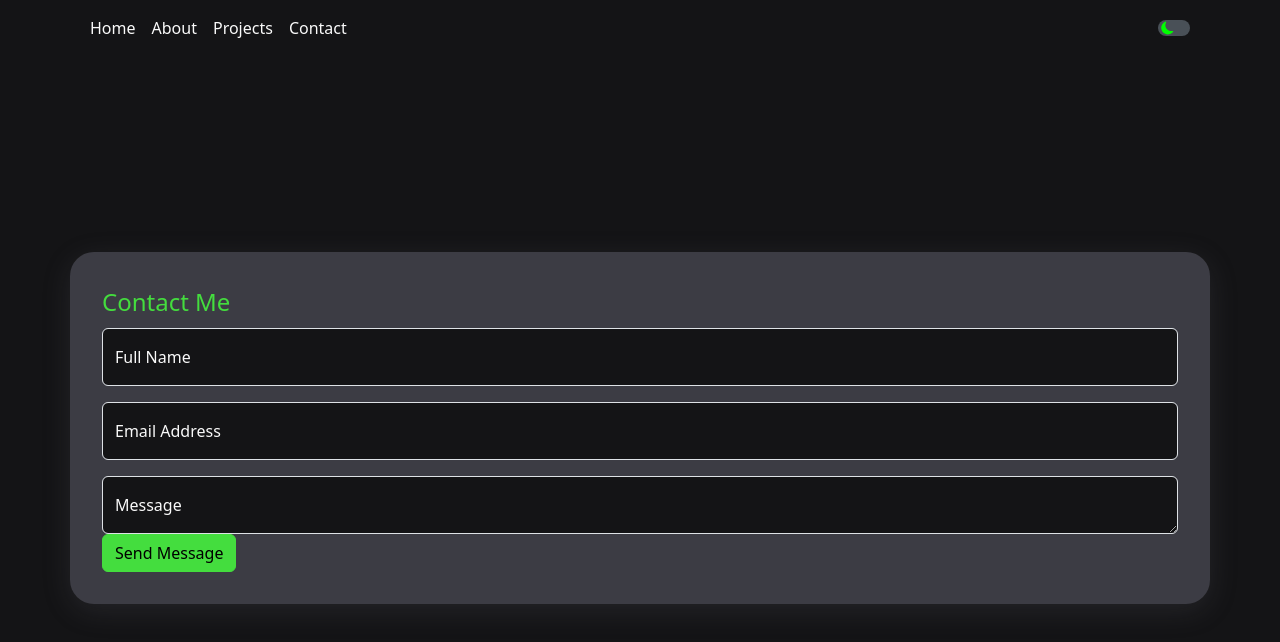
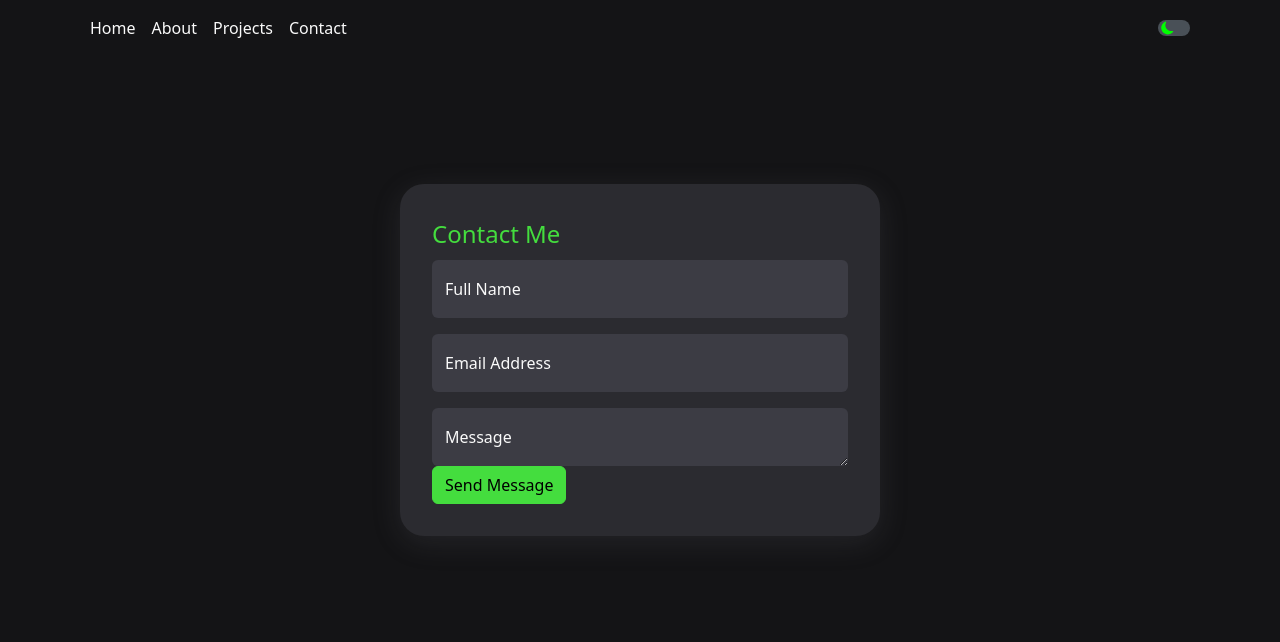
Before and after one commit to Adamv27/Portfolio, a React (Vite) app: page /contact in a window 1280 px wide. Shown: the top 642 px of the page. Built offline with nearby package versions, Linux system fonts and the light colour scheme.

Commit message:
Add style to the contact page

```diff
--- a/src/pages/Contact.jsx
+++ b/src/pages/Contact.jsx
@@ -6,7 +6,7 @@ import FloatingLabel from "react-bootstrap/FloatingLabel";
 
 function Contact() {
 	return (
-    <div id="contact-page" className="d-flex align-items-center">
+    <div id="contact-page" className="d-flex justify-content-center">
       <Container id="contact-container">
         <Form
           action="https://api.web3forms.com/submit"
--- a/src/scss/Contact.scss
+++ b/src/scss/Contact.scss
@@ -1,8 +1,5 @@
-#contact-page {
-    flex-grow: 1;
-}
-
 #contact-container {
+    margin: 8em 2em 0 2em;
     background-color: $accent-1;
     box-shadow: rgba(100, 100, 111, 0.2) 0px 7px 29px 0px;
     padding: 2em;
@@ -12,3 +9,10 @@
         color: $primary;
     }
 }
+
+
+@include media-breakpoint-up(md) {
+    #contact-container {
+        max-width: 30em;
+    }
+}
--- a/src/scss/dark-mode.scss
+++ b/src/scss/dark-mode.scss
@@ -1,6 +1,7 @@
 html[darkmode] {
   // Generate dark palettes for theme colors.
-  $accent-1:      #3C3C44;
+  $accent-1: #2B2B30;
+  $accent-2: #3C3C44;
 
   $theme-colors: (
     "primary":    $primary,
@@ -56,5 +57,10 @@ html[darkmode] {
     background-color: $accent-1;
     padding: 2em;
     border-radius: 24px;
+
+    .form-control {
+        background-color: $accent-2;
+        border: none;
+    }
   }
 }
```
